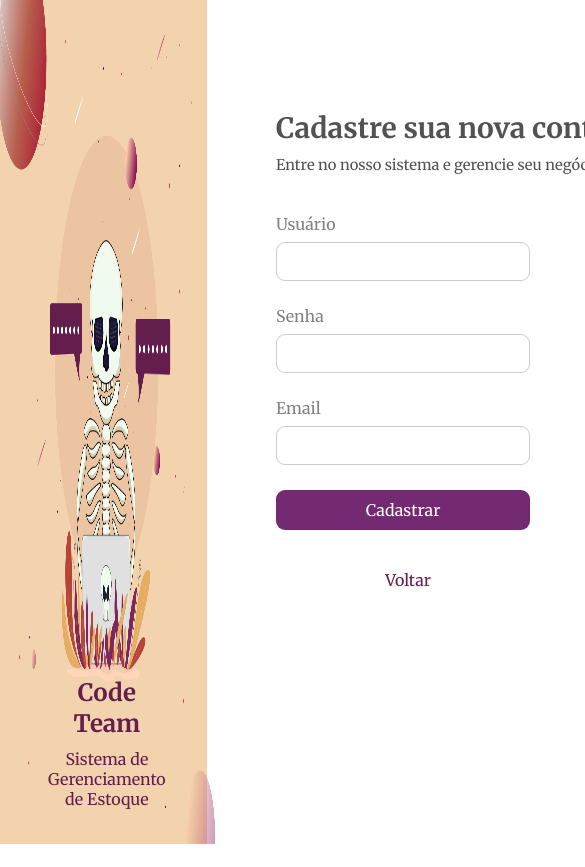
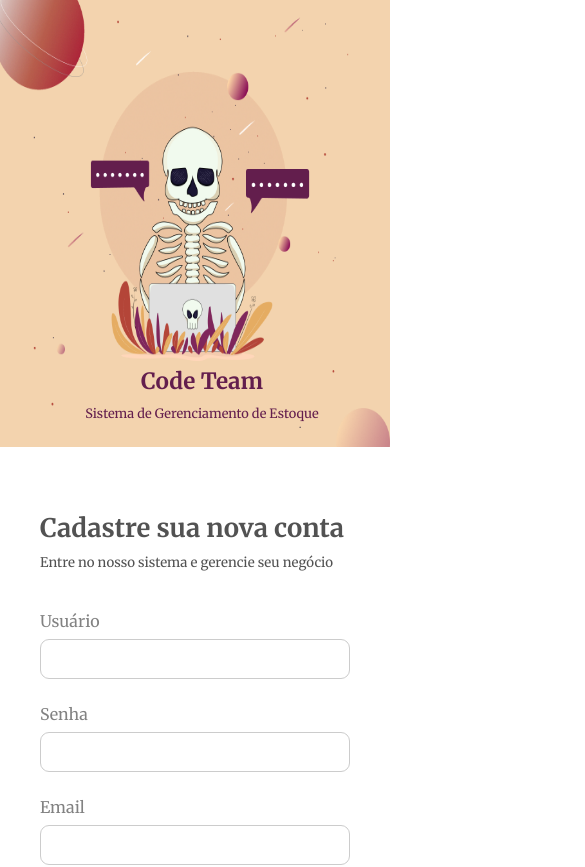
Before and after one commit to Code-Team-Jovem-Programador/front-end, a React (Create React App) app: page /register in a window 390 px wide. Shown: the top 867 px of the page, 585 px wide, since content can reach past the window. Before the commit the page ends 844 px from the top, so only its background shows below. Built offline with nearby package versions, Linux system fonts and the light colour scheme; a web font is replaced by a local one.

Commit message:
Responsividade tela de cadastro

```diff
--- a/public/index.html
+++ b/public/index.html
@@ -2,7 +2,7 @@
 <html lang="pt-br">
   <head>
     <meta charset="utf-8" />
-    <link rel="icon" href="%PUBLIC_URL%/favicon.ico" />
+    <link rel="icon" href="/caveirinha.png" />
     <meta name="viewport" content="width=device-width, initial-scale=1" />
     <meta name="theme-color" content="#000000" />
     <meta
--- a/src/components/Login.css
+++ b/src/components/Login.css
@@ -48,6 +48,7 @@
 /*Espaco entre o titulo e o paragrafo do Code */
 .slogan p {
   margin-top: 10px; /* Ajuste o valor conforme necessário */
+  text-wrap: nowrap;
 }
 
 /*Lado direito*/
@@ -76,7 +77,7 @@
   margin-bottom: 10px;
   color: var(--primary-dark);
   font-size:  1.81rem;
-  text-wrap: nowrap;
+
 }
 
 /*Subtitulo de Login*/
@@ -84,7 +85,7 @@
   margin-bottom: 40px;
   color: var(--primary-dark);
   font-size: 0.85rem;
-  text-wrap: nowrap;
+
 }
 
 /*espaço entre senha e label*/
@@ -160,28 +161,23 @@
     transform: rotate(360deg);
   }
 }
+
 @media (max-width: 500px) {
   .login-container {
     flex-direction: column;
   }
-  .login-left {
-    width: 100%;
-    position: relative;
-  }
 
   .login-image {
     width: 100%;
+    background-color: var(--secondary-color);
   }
 
   .slogan h2{
     font-size: 1.5em;
-    z-index: 10; /* Mantém o texto sobre a imagem */
   }
 
   .slogan p {
     font-size: 0.9em;
-    z-index: 10; /* Mantém o texto sobre a imagem */
-    text-wrap: nowrap;
   }
 
   .login-right {
--- a/src/components/RegisterForm.css
+++ b/src/components/RegisterForm.css
@@ -33,6 +33,7 @@
   /*Code Team*/
   .register-slogan p {
     margin-top: 10px;
+    text-wrap: nowrap;
   }
 
   /*Lado direito*/
@@ -56,7 +57,6 @@
     margin-bottom: 10px;
     color: var(--primary-dark);
     font-size: 28px;
-    text-wrap: nowrap;
   }
 
   /*Subtitulo de cadastro*/
@@ -64,7 +64,6 @@
     margin-bottom: 40px;
     color: var(--primary-dark);
     font-size: 0.92rem;
-    text-wrap: nowrap;
   }
 
   /*espaço entre senha e label*/
@@ -113,18 +112,6 @@
     background-color: #581c54;
   }
 
-  /*Mensagem de erro de cadastro*/
-  .error-message {
-    color: rgb(153, 25, 25);
-    margin-bottom: 10px;
-  }
-
-  /*Mensagem de sucesso de cadastro*/
-  .success-message {
-    color: rgb(8, 116, 8);
-    margin-bottom: 10px;
-  }
-
   /* Spinner moderno */
 .spinner {
   display: inline-block;
@@ -153,3 +140,56 @@
   font-size: 16px;
   margin-left: 43%;
 }
+
+@media (max-width: 500px) {
+  .register-container {
+    flex-direction: column; /* Coloca os elementos em coluna */
+  }
+  .register-image {
+    width: 100%;
+    background-color: var(--secondary-color); /* Cor de fundo caso necessário */
+  }
+
+  .register-slogan h2 {
+    font-size: 1.4em; /* Ajusta o tamanho do texto */
+  }
+
+  .register-slogan p {
+    font-size: 0.8em;
+  }
+
+  .register-right {
+    width: 100%;
+    margin-top: 25px; /* Adiciona espaçamento entre as seções */
+  }
+
+  .register-form {
+    width: 100%; /* O formulário ocupa toda a largura */
+    padding: 40px; /* Reduz o padding para telas menores */
+  }
+
+  .register-form h3 {
+    font-size: 1.6em; /* Ajusta o tamanho do título */
+  }
+
+  .register-subtitle {
+    font-size: 0.83em; /* Ajusta o tamanho do subtítulo */
+  }
+
+  .register-form input {
+    padding: 10px; /* Reduz o preenchimento interno dos inputs */
+    font-size: 0.9em; /* Ajusta o tamanho da fonte */
+  }
+
+  .register-button {
+    font-size: 1em; /* Ajusta o tamanho do texto do botão */
+    padding: 10px; /* Mantém o botão acessível em telas menores */
+  }
+
+  .back-link {
+    font-size: 0.8em; /* Ajusta o tamanho do link */
+    margin-left: 0;
+    text-align: center; /* Centraliza o link */
+    display: block;
+  }
+}
```
